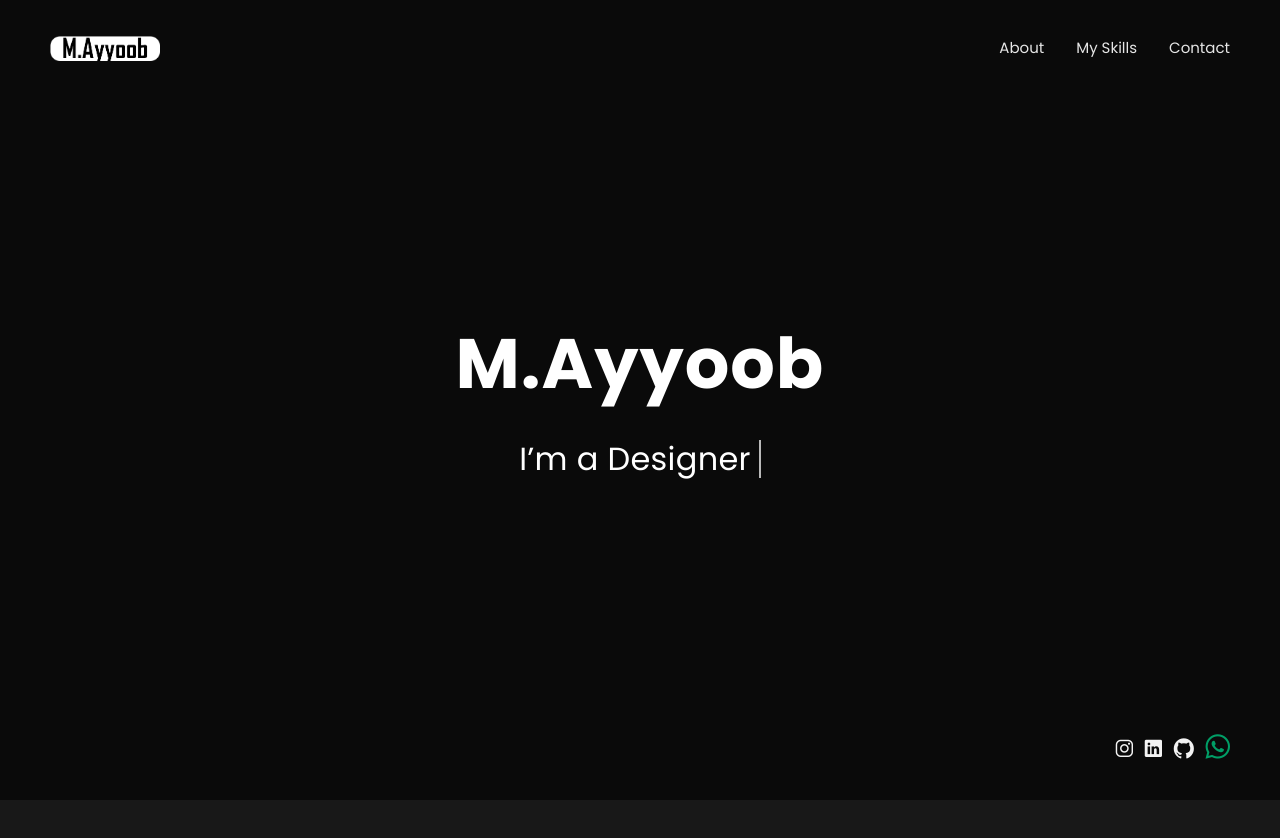
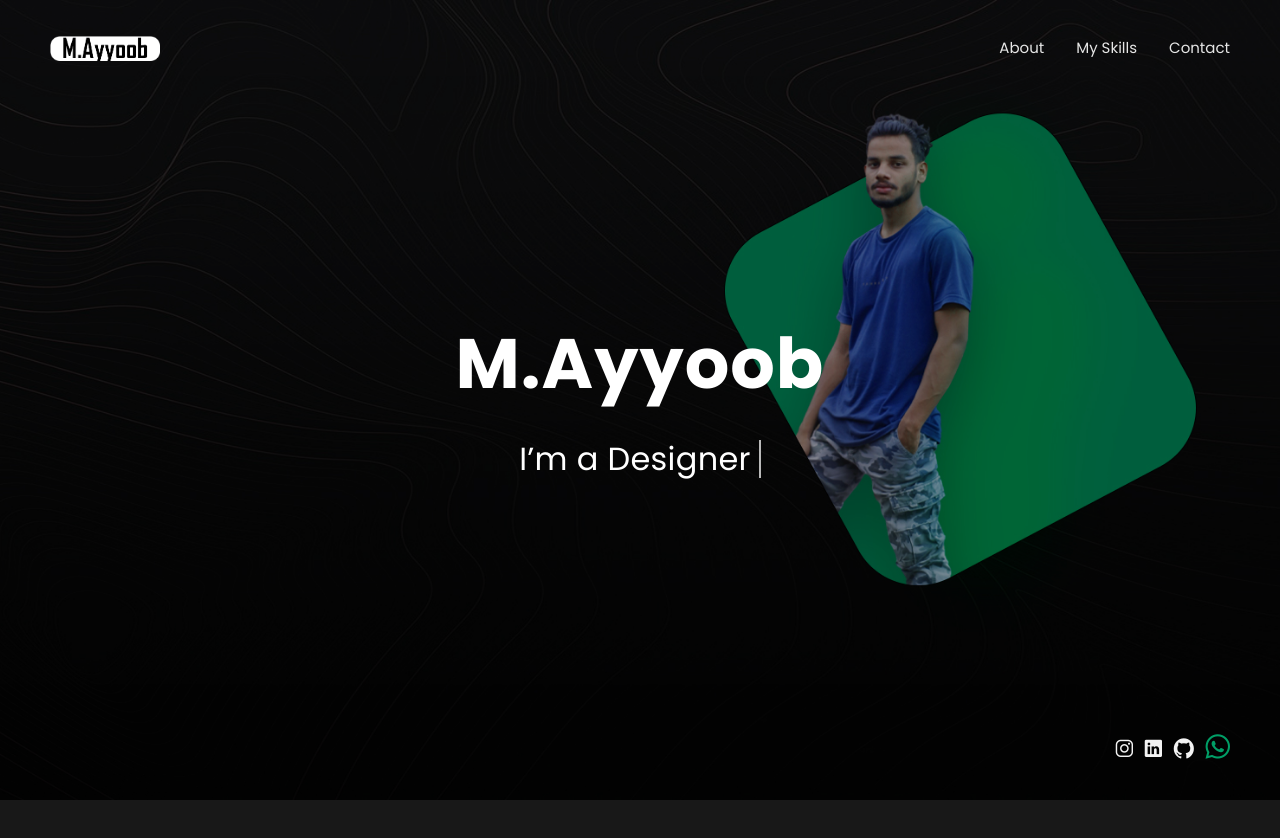
Before and after one commit to ayyooob/Personalweb, a plain HTML site: page index.html in a window 1280 px wide. Drawn offline with nearby package versions, Linux system fonts and the light colour scheme; files that its build step writes are made by us from their sources; files whose address does not match are found by name.

Commit message:
Update index.html

```diff
--- a/index.html
+++ b/index.html
@@ -63,7 +63,7 @@
     </div>
   </nav>
   <!-- Home-->
-  <section class="home-area element-cover-bg" id="home" style="background-image:url(img/bg ayyoob.jpg)" >
+  <section class="home-area element-cover-bg" id="home" style="background-image:url(img/bg\ ayyoob.jpg)" >
     <div class="container h-100">
       <div class="row h-100 align-items-center justify-content-center">
         <div class="col-12 col-lg-8 home-content text-center">
```
